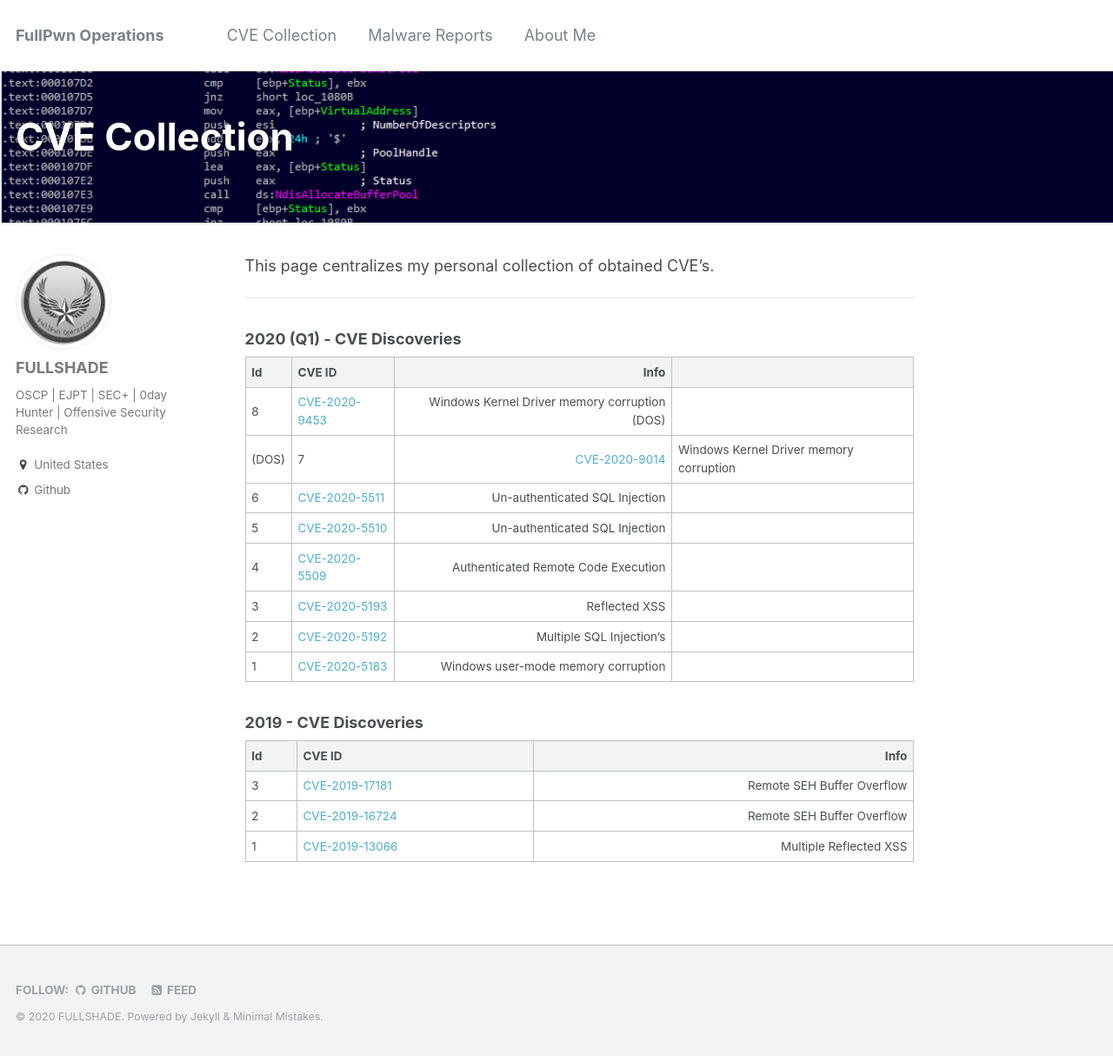
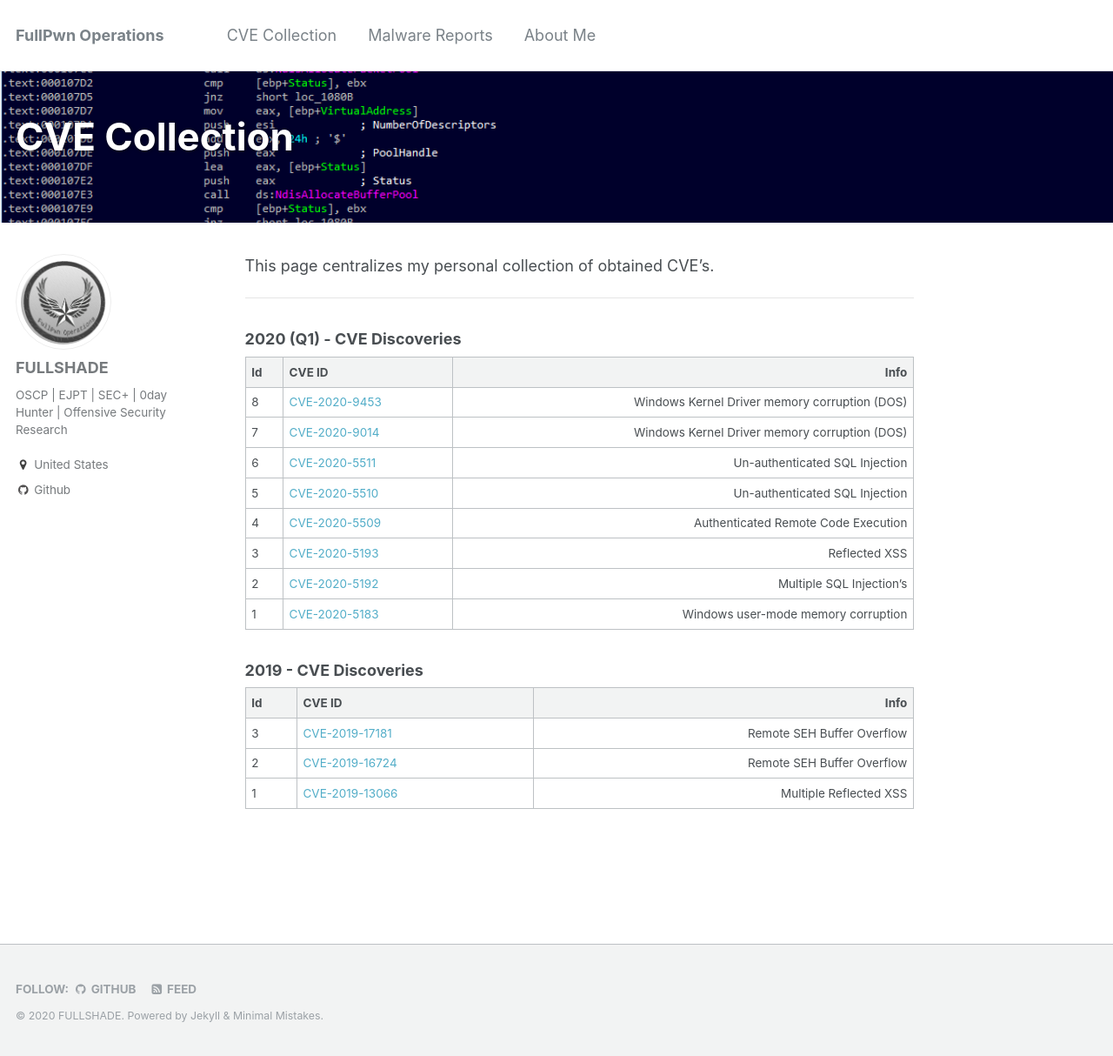
Before and after one commit to asdyxcyxc/FULLSHADE.github.io, a Jekyll site: the page built from _pages/cves.md, in a window 1280 px wide and 1214 px high. Shown: the whole window at 87% size. Built offline with Jekyll 4.4.1, drawn with Linux system fonts in a browser that asks for light colours.

Commit message:
Update cves.md

```diff
--- a/_pages/cves.md
+++ b/_pages/cves.md
@@ -16,7 +16,7 @@ This page centralizes my personal collection of obtained CVE's.
 | Id | CVE ID | Info  |
 |:---|:--------|--------:|
 | 8 | [CVE-2020-9453](https://cve.mitre.org/cgi-bin/cvename.cgi?name=CVE-2020-9014) | Windows Kernel Driver memory corruption (DOS)|
-(DOS)| 7 | [CVE-2020-9014](https://cve.mitre.org/cgi-bin/cvename.cgi?name=CVE-2020-9014) | Windows Kernel Driver memory corruption |
+| 7 | [CVE-2020-9014](https://cve.mitre.org/cgi-bin/cvename.cgi?name=CVE-2020-9014) | Windows Kernel Driver memory corruption (DOS)|
 | 6 | [CVE-2020-5511](https://cve.mitre.org/cgi-bin/cvename.cgi?name=CVE-2020-5511) | Un-authenticated SQL Injection |
 | 5 | [CVE-2020-5510](https://cve.mitre.org/cgi-bin/cvename.cgi?name=CVE-2020-5510) | Un-authenticated SQL Injection |
 | 4 | [CVE-2020-5509](https://cve.mitre.org/cgi-bin/cvename.cgi?name=CVE-2020-5509) | Authenticated Remote Code Execution|
```
